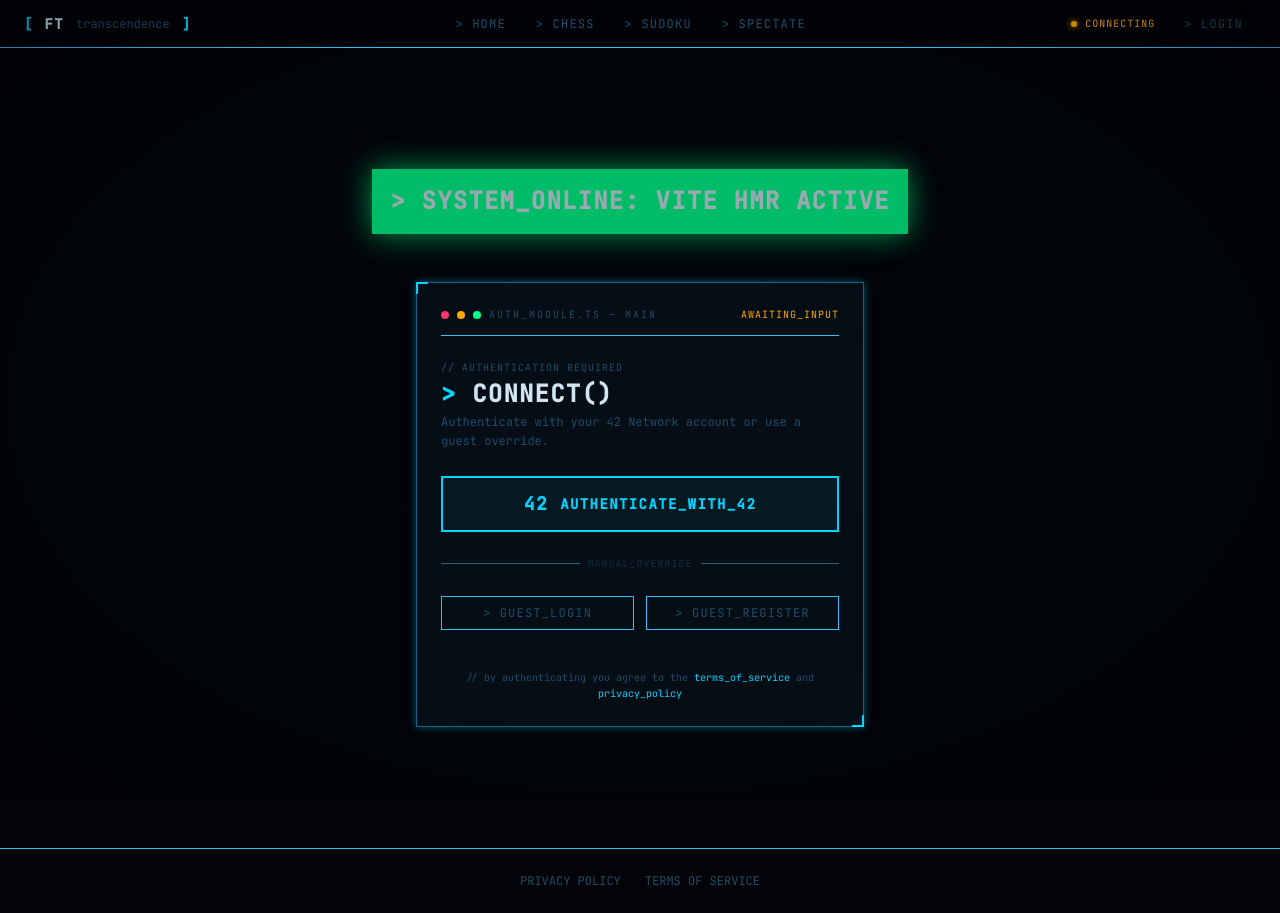
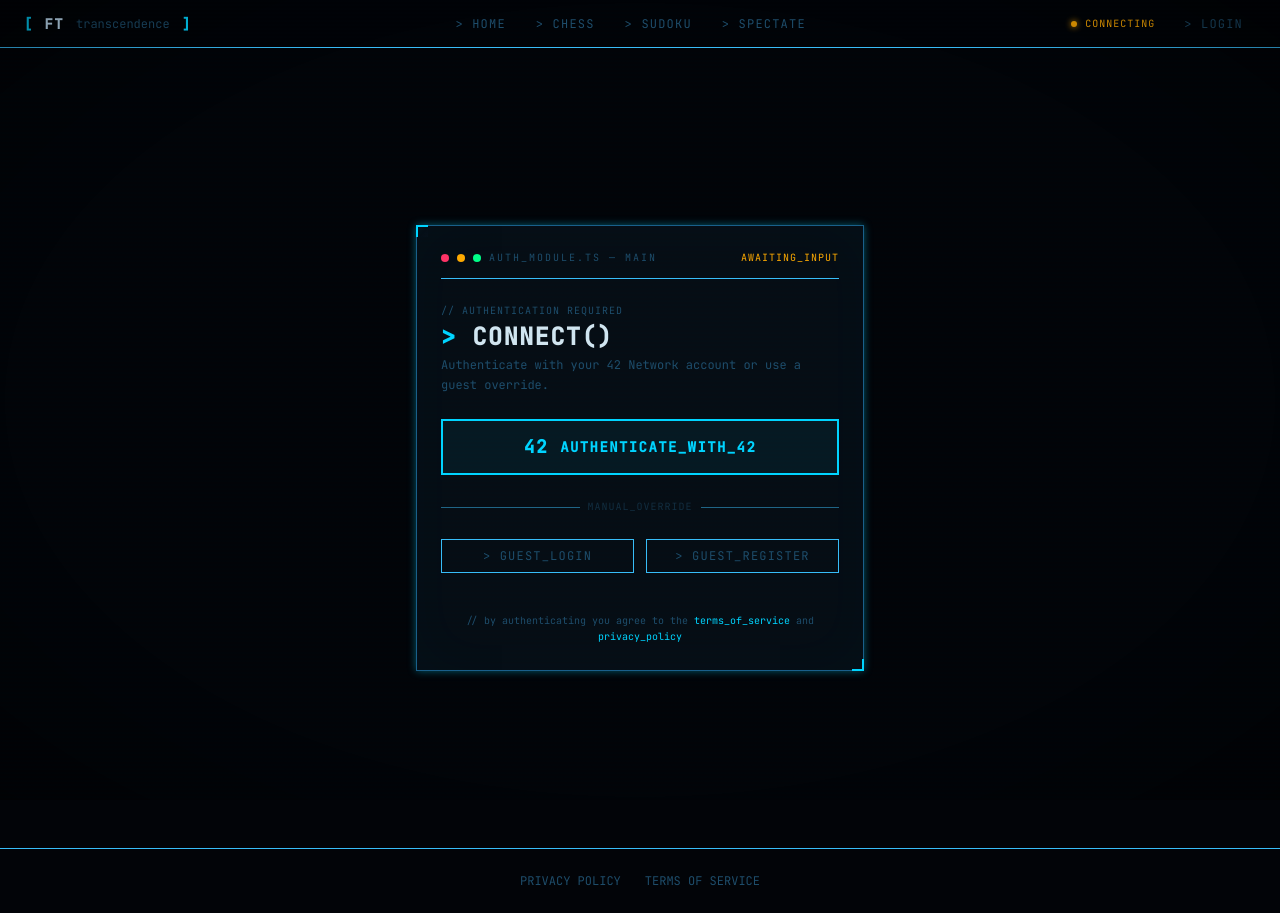
Before and after one commit to Chaikney/ft_transcendence, a React (Vite) app in the folder frontend/: page /login in a window 1280 px wide. Built offline with nearby package versions, Linux system fonts and the light colour scheme.

Commit message:
refactor: improve chat sender display and cleanup dev artifacts
- Update ChatMessage interface to support sender as ChatParticipant.
- Display sender username instead of object reference in chat messages.
- Remove development-only diagnostic traces from LoginPage for production readiness.

```diff
--- a/frontend/src/features/chat/ChatPanel.tsx
+++ b/frontend/src/features/chat/ChatPanel.tsx
@@ -279,6 +279,7 @@
                 )}
                 {activeMessages.map((msg) => {
                   const isOwn = msg.sender_id === currentUser?.id;
+
                   return (
                     <div
                       key={msg.id}
@@ -300,7 +301,7 @@
                         {msg.content}
                       </div>
                       <span className={s.msgMeta}>
-                        {!isOwn && `${msg.sender} · `}
+                        {!isOwn && `${msg.sender?.username ?? 'Unknown'} · `}
                         {fmtTime(msg.created_at)}
                       </span>
                     </div>
--- a/frontend/src/features/chat/types.ts
+++ b/frontend/src/features/chat/types.ts
@@ -2,7 +2,7 @@
   id:         string;
   content:    string;
   sender_id:  number;
-  sender:     string;
+  sender:     ChatParticipant;
   room_id:    string;
   created_at: string;
   read:       boolean;
--- a/frontend/src/pages/LoginPage.tsx
+++ b/frontend/src/pages/LoginPage.tsx
@@ -50,7 +50,6 @@
 export const LoginPage = () => {
   const navigate = useNavigate();
   const setUser = useAuthStore((s) => s.setUser);
-  const isMock = import.meta.env.VITE_USE_MOCK === 'true';
   const { info, success, error: showError } = useToast();
 
   const [mode, setMode] = useState<AuthMode>('main');
@@ -129,12 +128,6 @@
 
   return (
     <div className={styles.page}>
-
-      {/* 👇 AQUÍ ESTÁ LA PRUEBA DE FUEGO 👇 */}
-      <h1 className="text-2xl font-mono text-[#000] font-bold bg-[#00ff88] p-4 border-2 border-[#00ff88] shadow-[0_0_30px_rgba(0,255,136,0.8)] z-50 mb-4 animate-pulse uppercase tracking-widest">
-        &gt; SYSTEM_ONLINE: VITE HMR ACTIVE
-      </h1>
-
       <div className={styles.card}>
 
         <div className={styles.cardHeader}>
```
